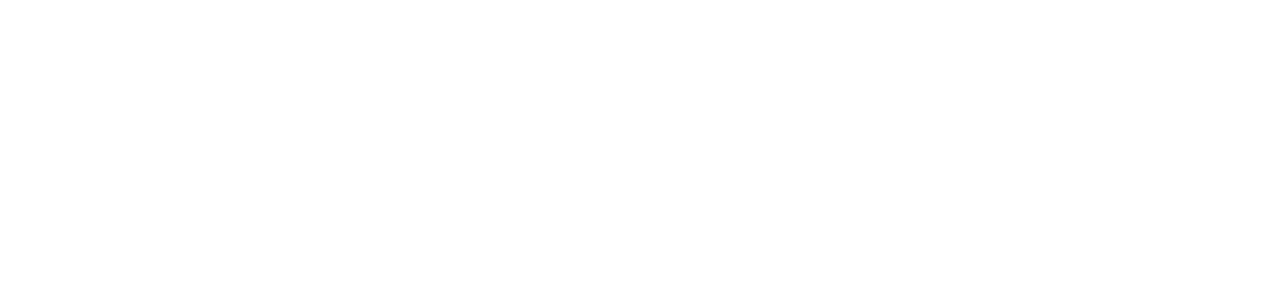
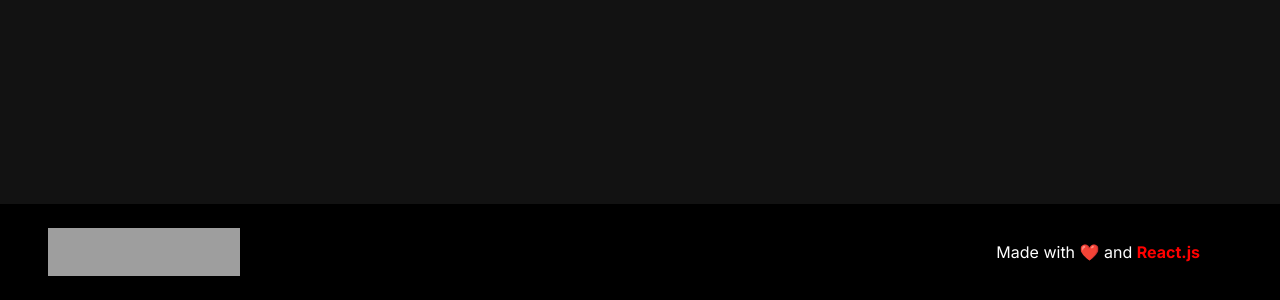
Before and after one commit to alraltse/Blog-Web-Page, a React (Vite) app: page /post/1 in a window 1280 px wide. Shown: the part 696-996 px from the top of the page. Before the commit the page ends 800 px from the top, so only its background shows below. Built offline with nearby package versions, Linux system fonts and the light colour scheme; grey boxes are pictures that could not be loaded.

Commit message:
Search possibility added

```diff
--- /dev/null
+++ b/src/components/Autocomplete.jsx
@@ -0,0 +1,5 @@
+// export default function Autocomplete() {
+//     return (
+
+//     )
+// }
--- a/src/components/Footer.jsx
+++ b/src/components/Footer.jsx
@@ -1,5 +1,10 @@
 export default function Footer() {
     return (
-        <p>Footer</p>
+        <div className="footer">
+            <div className="footer-container">
+                <img src="src/assets/logo.png" className="logo-img" />
+                <p className="footer-text">Made with ❤️ and <b>React.js</b></p>
+            </div>
+        </div>
     )
 }
--- a/src/components/Navbar.jsx
+++ b/src/components/Navbar.jsx
@@ -1,20 +1,28 @@
 import { Link } from "react-router-dom"
-import { useState, useEffect, useRef } from "react"
+import { useContext, useRef} from "react"
 import SearchIcon from "../assets/search-icon"
+import { useNavigate } from "react-router-dom"
+import { SearchContext } from "./SearchContext"
 
-let searchData;
+const myApiKey = '2f2d1988'
 
 export default function Navbar() {
     const inputData = useRef()
+    const navigate = useNavigate()
+
+    const { searchData, setSearchData } = useContext(SearchContext)
 
     const fetchSearch = async() => {
-        const response = await fetch(`http://www.omdbapi.com/?t=${inputData.current.value}&apikey=2f2d1988`)
-        const data = await response.json()
-        searchData = data;
-        console.log(searchData)
+        if (inputData.current.value !== "") {
+            const response = await fetch(`http://www.omdbapi.com/?t=${inputData.current.value}&plot=full&apikey=${myApiKey}`)
+            const data = await response.json()
+            setSearchData(data);
+            console.log(data)
+            navigate('/post/:id')
+        } else {
+            console.log('Search field is empty.')
+        }
     }
-
-
 
     return (
         <div className="navbar">
--- /dev/null
+++ b/src/components/SearchContext.jsx
@@ -0,0 +1,13 @@
+import { createContext, useState } from "react"
+
+export const SearchContext = createContext()
+
+export function SearchProvider({children}) {
+    const [searchData, setSearchData] = useState(null)
+
+    return (
+        <SearchContext.Provider value={{ searchData, setSearchData }}>
+            {children}
+        </SearchContext.Provider>
+    )
+}
--- a/src/pages/SingleArticle.jsx
+++ b/src/pages/SingleArticle.jsx
@@ -1,5 +1,31 @@
+import { useContext, useEffect, useState } from "react"
+import { SearchContext } from "../components/SearchContext"
+
 export default function SingleArticle() {
+    const { searchData } = useContext(SearchContext)
+
     return (
-        <p>Article page</p>
+        <div className="single-article-container">
+            {searchData
+            ? (
+                <div className="movie-page">
+                    <div className="image-span"><img src={searchData.Poster} className="article-movie-image" /></div>
+                    <div className="movie-description">
+                        <h3 className="movie-title">{searchData.Title} ({searchData.Year})</h3>
+                        <ul className="description-list">
+                            <li>{searchData.Released}</li>
+                            <li>{searchData.Country}</li>
+                            <li>{searchData.Genre}</li>
+                            <li>{searchData.Runtime}</li>
+                        </ul>
+                        <p className="movie-rating">{searchData.Ratings[0]?.Value}</p>
+                        <i className="movie-overview-heading">Overview</i>
+                        <p className="movie-overview">{searchData.Plot}</p>
+                    </div>
+                </div>
+            )
+            : <p>No search found.</p>}
+
+        </div>
     )
 }
--- /dev/null
+++ b/src/styles/footer.css
@@ -0,0 +1,20 @@
+.footer {
+    /* height: 6rem; */
+    padding: 1.5rem 5rem 1.5rem 3rem;
+    background-color: #000000;
+    box-shadow: 0 4px 8px rgba(0, 0, 0, 0.5);
+}
+
+.footer-container {
+    display: flex;
+    justify-content: space-between;
+    align-items: center;
+}
+
+.footer-text {
+    color: white;
+}
+
+b {
+    color: #ff0000;
+}
--- /dev/null
+++ b/src/styles/singleArticle.css
@@ -0,0 +1,71 @@
+.single-article-container {
+    height: 100vh;
+    width: 100%;
+    background-color: #121212;
+    color: white;
+    position: relative;
+}
+
+.image-span {
+    margin: 1rem 1rem 1rem 2rem;
+    height: 30rem;
+    width: 18rem;
+    display: flex;
+    align-items: center;
+}
+
+.article-movie-image {
+    min-height: 25rem;
+    min-width: 18rem;
+
+    border-radius: 0.3rem;
+}
+
+.movie-page {
+    display: flex;
+}
+
+.movie-description {
+    margin: 1rem;
+    height: 30rem;
+
+    display: flex;
+    flex-direction: column;
+    justify-content: center;
+}
+
+.movie-title {
+    margin: 0.5rem;
+    font-size: 1.5rem;
+}
+
+.description-list {
+    display: flex;
+}
+
+.description-list li {
+    margin: 0.7rem;
+}
+
+li:nth-child(1) {
+    list-style-type: none;
+}
+
+.movie-rating {
+    width: 4.5rem;
+    padding: 0.5rem;
+    margin: 0.5rem;
+    text-align: center;
+    border: none;
+    background-color: red;
+    border-radius: 0.2rem;
+}
+
+.movie-overview-heading {
+    margin: 0.5rem;
+}
+
+.movie-overview {
+    margin: 0.5rem;
+    text-align: justify;
+}
```
Also changed, not shown: src/main.jsx (+8 -2 lines).
